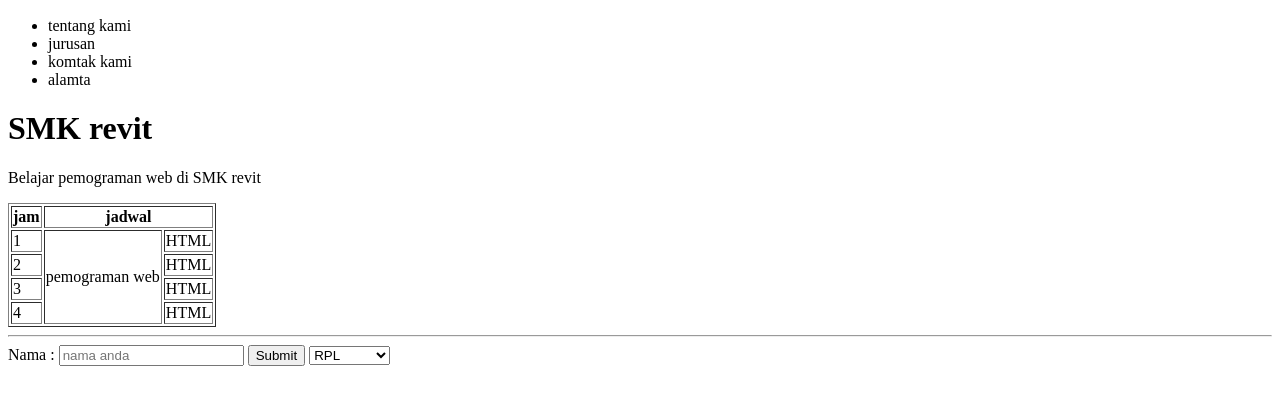
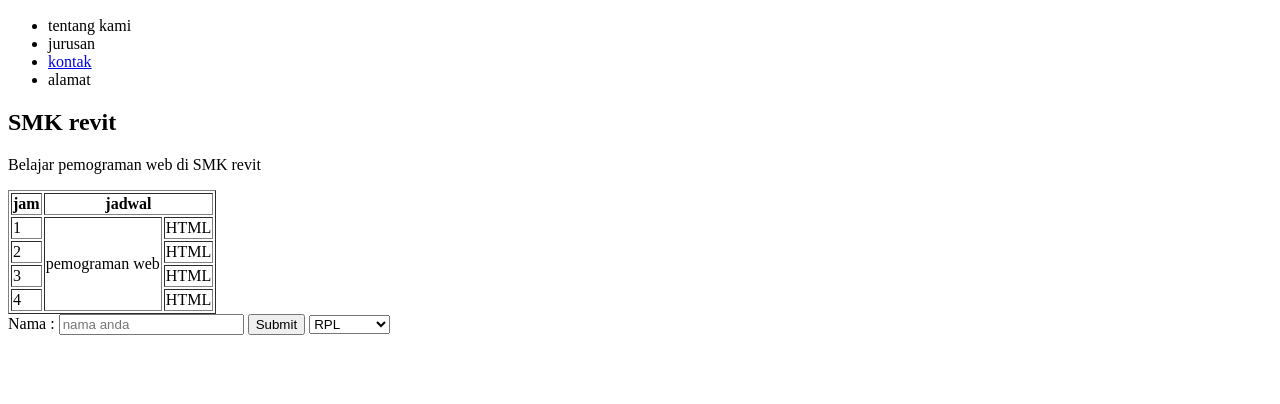
Before and after one commit to Heffinanisna/HTML-CSS, a plain HTML site: page img/index.html in a window 1280 px wide. Shown: the part 166-570 px from the top of the page. Drawn offline with Linux system fonts and the light colour scheme.

Commit message:
versi 1.6 (HTML)
link dan container

```diff
--- a/img/index.html
+++ b/img/index.html
@@ -6,15 +6,21 @@
         <title>documet</title>
     </head>
     <body>
+        <div>
+            <nav>
                 <img src="logo-smkrevit.18de00af.png" alt="logo">
                 <!--list menu-->
                  <ul>
                      <li>tentang kami</li>
                      <li>jurusan</li>
-            <li>komtak kami</li>
-            <li>alamta</li>
+                     <li><a href="pages/kontak.html">kontak</a></li>
+                     <li>alamat</li>
                  </ul>
+            </nav>
+
+
             <!--judul-->
+           <section>
             <h1>SMK revit</h1>
             <p>Belajar pemograman web di SMK revit</p>
 
@@ -44,8 +50,9 @@
                         <td>HTML</td>
                     </tr>
                 </tbody>
+           </section>
             </table>
-<hr>
+            <footer>
                 <form action="" method="">
                     <label for="">Nama : </label>
                     <input type="text" placeholder="nama anda">
@@ -57,5 +64,9 @@
                         <option value="3">Akuntansi</option>
                     </select>
                 </form>
+            </footer>
+        </div>
+
+
     </body>
 </html>
```
Also changed, not shown: img/pages/kontak.html (added). Lines whose indentation alone changed are shown as unchanged.
